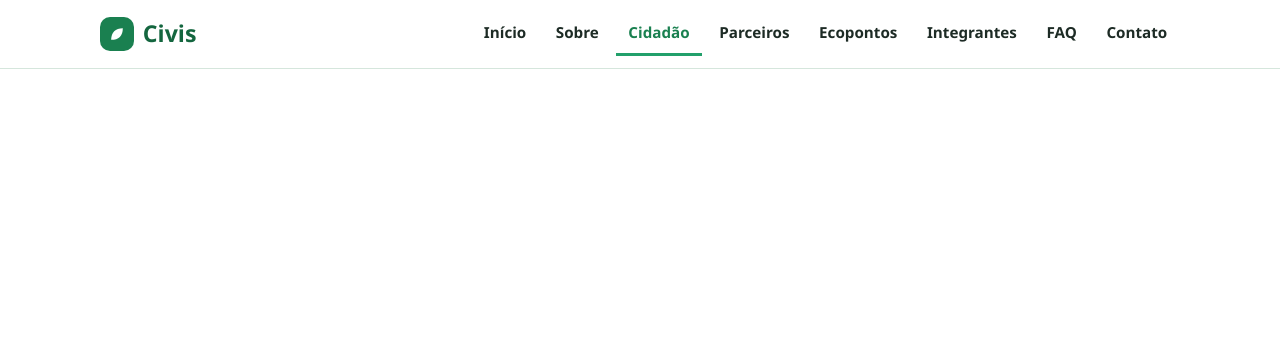
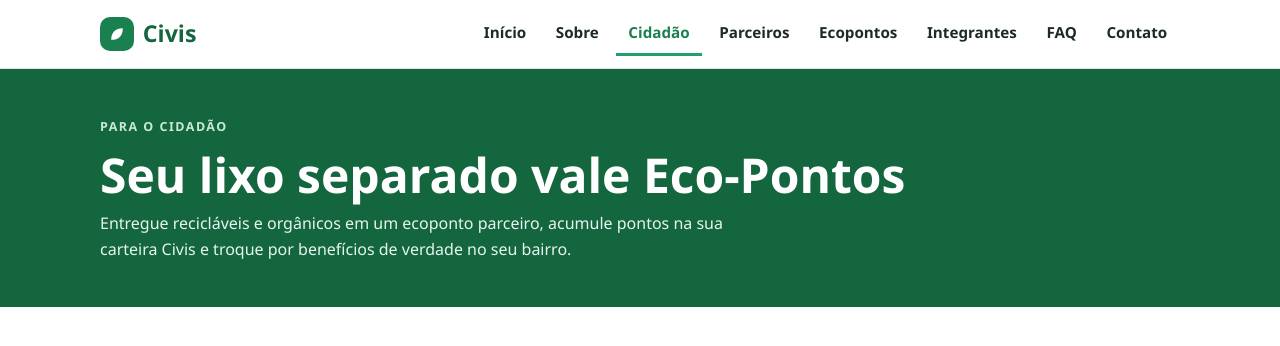
Before and after one commit to TechnosDevelopers/civisgs, a plain HTML site: page cidadao.html in a window 1280 px wide. Drawn offline with Linux system fonts and the light colour scheme.

Commit message:
feat: adiciona faixa de título da página do cidadão

```diff
--- a/cidadao.html
+++ b/cidadao.html
@@ -46,6 +46,14 @@
 
 
     <main id="conteudo">
+         <section class="page-hero">
+            <div class="container">
+                <span class="eyebrow">Para o cidadão</span>
+                <h1>Seu lixo separado vale Eco-Pontos</h1>
+                <p>Entregue recicláveis e orgânicos em um ecoponto parceiro, acumule pontos na sua carteira Civis e
+                    troque por benefícios de verdade no seu bairro.</p>
+            </div>
+        </section>
     </main>
 
 </body>
```
